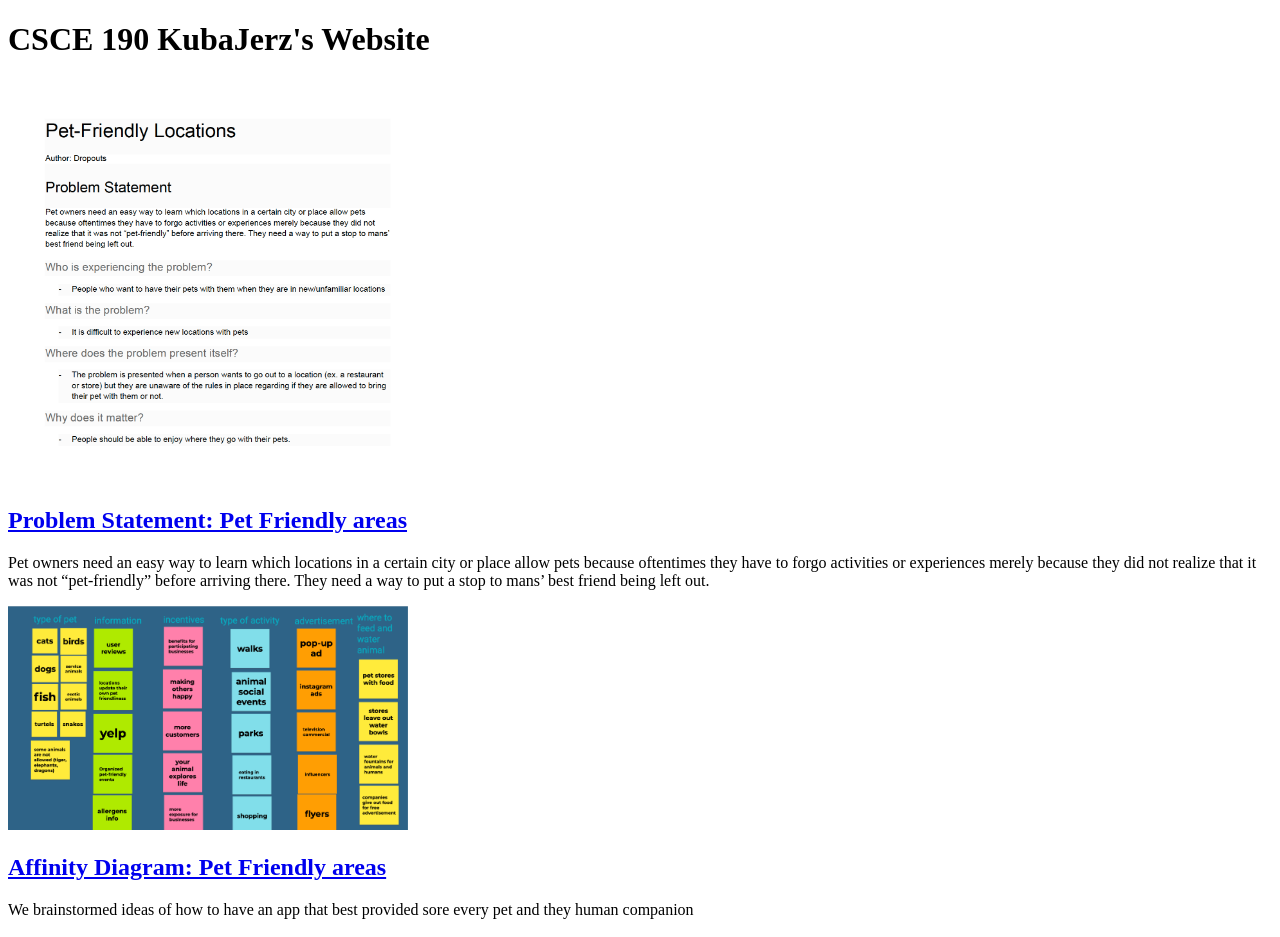
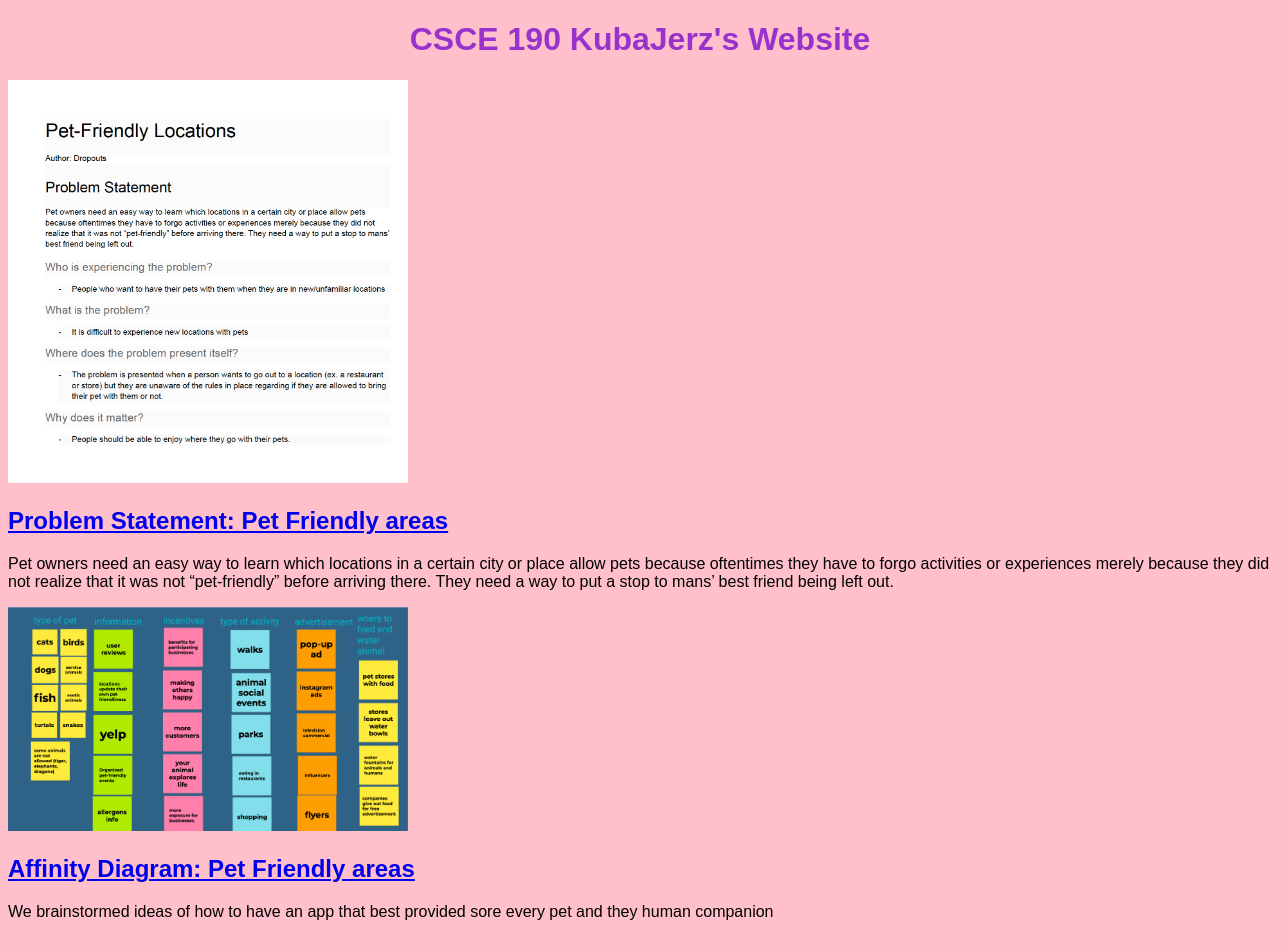
Before and after one commit to KubaJerz/CSCE_190, a plain HTML site: page index.html in a window 1280 px wide. Drawn offline with Linux system fonts and the light colour scheme.

Commit message:
Add files via upload

```diff
--- a/index.html
+++ b/index.html
@@ -3,6 +3,7 @@
 <html>
     <head>
         <title>CSCE 190 KubaJerz's Website</title>
+        <link rel="stylesheet" href="styles.css">
     </head>
     <body>
         <h1>CSCE 190 KubaJerz's Website</h1>
--- /dev/null
+++ b/styles.css
@@ -0,0 +1,8 @@
+body{
+    background-color: pink;
+    font-family: Arial, Helvetica, sans-serif;
+}
+h1{
+    color: darkorchid;
+    text-align: center;
+}
```
